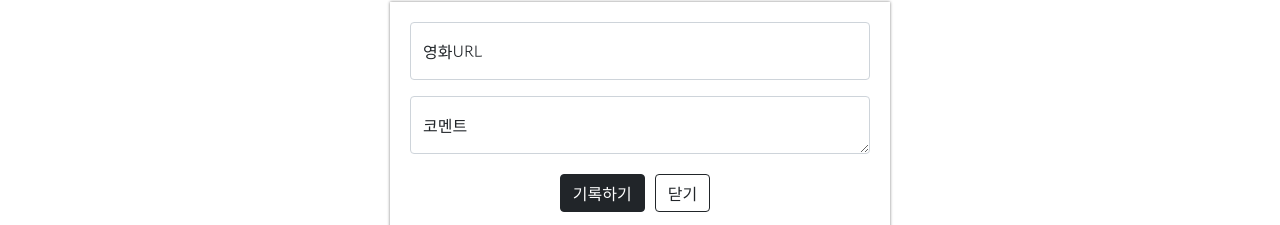
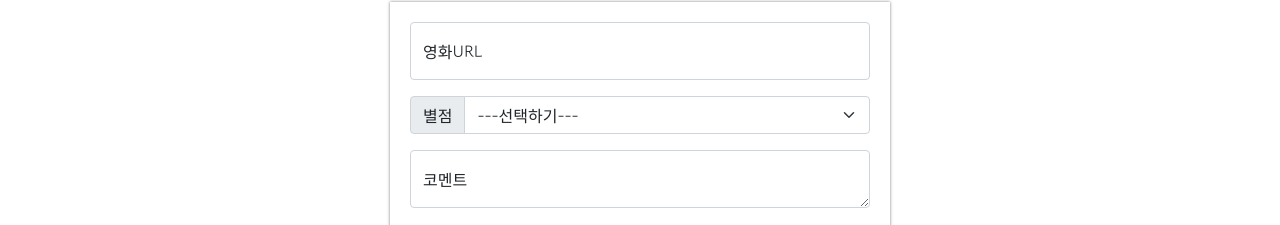
Before and after one commit to HanPilKim/1234, a plain HTML site: page index.html in a window 1280 px wide. Shown: the part 268-493 px from the top of the page. Drawn offline with nearby package versions, Linux system fonts and the light colour scheme.

Commit message:
Update index.html

```diff
--- a/index.html
+++ b/index.html
@@ -99,6 +99,19 @@
             <input type="email" class="form-control" id="floatingInput" placeholder="name@example.com">
             <label for="floatingInput">영화URL</label>
         </div>
+        <div>
+            <div class="input-group mb-3">
+                <label class="input-group-text" for="inputGroupSelect01">별점</label>
+                <select class="form-select" id="inputGroupSelect01">
+                  <option selected>---선택하기---</option>
+                  <option value="1">⭐</option>
+                  <option value="2">⭐⭐</option>
+                  <option value="3">⭐⭐⭐</option>
+                </select>
+              </div>
+        </div>
+
+
         <div class="form-floating">
             <textarea class="form-control" placeholder="Leave a comment here" id="floatingTextarea"></textarea>
             <label for="floatingTextarea">코멘트</label>
```
